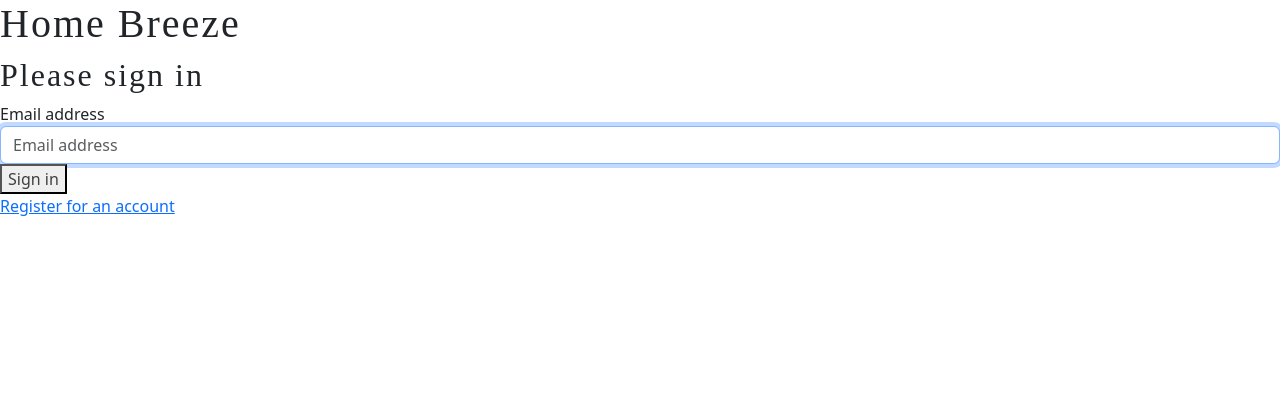
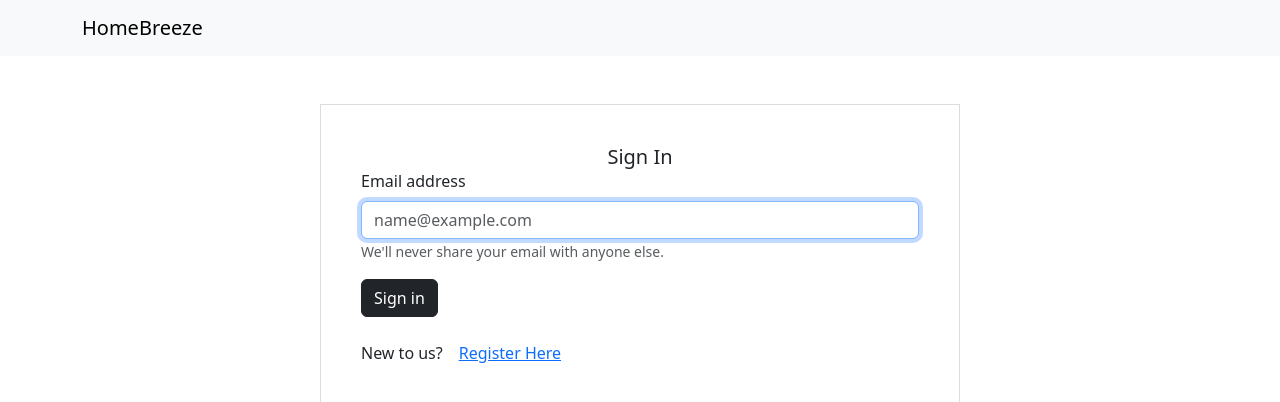
Before and after one commit to Tingting0618/HomeBreeze, a React (Create React App) app: page /login in a window 1280 px wide. Shown: the top 402 px of the page. Built offline with nearby package versions, Linux system fonts and the light colour scheme.

Commit message:
sort finished

```diff
--- a/src/App.js
+++ b/src/App.js
@@ -20,6 +20,12 @@ function App() {
               </>
             );
           } else {
+          //  return (
+          //     <>
+          //       <NavBar_main />
+          //       <ApplicationViews />
+          //     </>
+          //   );
             return <Redirect to="/login" />;
           }
         }}
--- a/src/components/ApplicationView.js
+++ b/src/components/ApplicationView.js
@@ -2,6 +2,7 @@ import React from "react"
 import { Route } from "react-router-dom"
 import { HomeProvider } from "./home/HomeProvider"
 import { MyHomeList } from "./home/MyHomeList"
+import { FeaturedList } from "./home/FeaturedList"
 import { HomeList } from "./home/HomeList"
 import { HomeForm } from "./home/HomeForm"
 import { HomeDetail } from "./home/HomeDetails"
@@ -13,7 +14,7 @@ export const ApplicationViews = () => {
             <HomeProvider>
                 <Route exact path="/">
                     <SearchBar />
-                    <HomeList />
+                    <FeaturedList />
                 </Route>
 
                 <Route path="/buy">
--- a/src/components/auth/Login.css
+++ b/src/components/auth/Login.css
@@ -1,4 +1,14 @@
 .dialog {
-    min-width: 15rem;
-    min-height: 5rem;
-  }
+  min-width: 15rem;
+  min-height: 5rem;
+}
+
+
+
+.signin{
+background-color: white;
+margin: auto;
+width: 50%;
+border: 1px solid Gainsboro;
+padding: 2.5rem;
+}
--- a/src/components/auth/Login.js
+++ b/src/components/auth/Login.js
@@ -1,4 +1,5 @@
 import React, { useState } from "react"
+import {Form, Button,InputGroup,Navbar,Container,Card} from 'react-bootstrap'
 import { Link, useHistory } from "react-router-dom";
 import "./Login.css"
 
@@ -40,35 +41,63 @@ export const Login = () => {
     }
 
     return (
+        <>
+
         <main className="container--login">
             <dialog className="dialog dialog--auth" open={existDialog}>
                 <div>User does not exist</div>
                 <button className="button--close" onClick={e => setExistDialog(false)}>Close</button>
             </dialog>
-            <section>
-                <form className="form--login" onSubmit={handleLogin}>
-                    <h1>Home Breeze</h1>
-                    <h2>Please sign in</h2>
-                    <fieldset>
-                        <label htmlFor="inputEmail"> Email address </label>
+
+
+            <Navbar bg="light" variant="light">
+                <Container>
+                    <Navbar.Brand href="/">HomeBreeze</Navbar.Brand>
+                </Container>
+            </Navbar>
+            <br />
+            <br />
+            <section >
+                <Form className="signin" onSubmit={handleLogin}>
+
+                    <Card.Title style={{textAlign:"center"}}>Sign In</Card.Title>
+                        <Form>
+                            <Form.Group className="mb-3" controlId="exampleForm.ControlInput1">
+                                <Form.Label>Email address</Form.Label>
+                                <Form.Control id="email"
+                                type="email"
+                                placeholder="name@example.com"
+                                required autoFocus
+                                value={loginUser.email}
+                                onChange={handleInputChange} />
+                                <Form.Text className="text-muted">
+                                We'll never share your email with anyone else.
+                                </Form.Text>
+                            </Form.Group>
+                        </Form>
+                        {/* <label htmlFor="inputEmail"> Email address </label>
                         <input type="email"
                             id="email"
                             className="form-control"
                             placeholder="Email address"
                             required autoFocus
                             value={loginUser.email}
-                            onChange={handleInputChange} />
-                    </fieldset>
-                    <fieldset>
-                        <button type="submit">
-                            Sign in
-                        </button>
-                    </fieldset>
-                </form>
-            </section>
-            <section className="link--register">
-                <Link to="/register">Register for an account</Link>
+                            onChange={handleInputChange} /> */}
+                            <Button type="submit" variant="dark">
+                                Sign in
+                            </Button>
+
+                    <Form.Group >
+                        <br />
+                        <Form.Label style={{padding:"0em 1rem 0rem 0rem"}} >
+                            New to us?
+                        </Form.Label>
+
+                        <Link to="/register" >Register Here</Link>
+                    </Form.Group>
+                </Form>
             </section>
         </main>
+        </>
     )
 }
--- a/src/components/auth/Register.js
+++ b/src/components/auth/Register.js
@@ -65,7 +65,7 @@ export const Register = () => {
             </dialog>
 
             <form className="form--login" onSubmit={handleRegister}>
-                <h1 className="h3 mb-3 font-weight-normal">Please Register for Application Name</h1>
+                <h5 className="h3 mb-3 font-weight-normal">Please Register for Application Name</h5>
                 <fieldset>
                     <label htmlFor="firstName"> First Name </label>
                     <input type="text" name="firstName" id="firstName" className="form-control" placeholder="First name" required autoFocus value={registerUser.firstName} onChange={handleInputChange} />
--- /dev/null
+++ b/src/components/home/FeaturedList.js
@@ -0,0 +1,51 @@
+import React, { useContext, useEffect } from "react"
+import { HomeContext } from "./HomeProvider"
+import { Card, Button, Badge} from 'react-bootstrap'
+import { Link } from 'react-router-dom'
+import "./Home.css"
+
+export const FeaturedList = () => {
+  // This state changes when `getHomes()` is invoked below
+  const { homes, getHomes } = useContext(HomeContext)
+
+  //useEffect - reach out to the world for something
+  useEffect(() => {
+    getHomes()
+  }, [])
+
+  return (
+    <>
+      <div className="page" >
+        <h3>
+          Our Exclusive Listings <Badge bg="success">New</Badge>
+        </h3>
+
+        <br />
+        <section className="homes">
+          {
+            homes.map(home => {
+              return (
+                <>
+                  <Card key={home.id} style={{ width: '18rem', margin: '0.3rem' }}>
+                    <Card.Img variant="top" src={home.imageUrl} />
+                    <Card.Body>
+                      <Card.Title href="#">{home.address1}</Card.Title>
+                      <Card.Subtitle className="mb-2 text-muted">${home.price}, {home.bed} beds, {home.bath} baths</Card.Subtitle>
+                      <Card.Subtitle className="mb-2 text-muted">{home.sqft} sqft, {home.land} Acers</Card.Subtitle>
+
+                      <Card.Text>
+                        {home.desc.substring(0, 90)}...
+                      </Card.Text>
+                      <Link to={`/homes/detail/${home.id}`}> <Button variant="secondary" >See Details</Button></Link>
+                    </Card.Body>
+                  </Card>
+
+                </>
+              )
+            })
+          }
+        </section>
+      </div>
+    </>
+  )
+}
--- a/src/components/home/HomeForm.js
+++ b/src/components/home/HomeForm.js
@@ -26,6 +26,7 @@ export const HomeForm = () => {
         if (homeId) {
             updateHome({
                 id: home.id,
+                popularity: home.price/home.bed,
                 userId: parseInt(sessionStorage.getItem("homebreeze_user")),
                 aName: home.aName,
                 aEmail: home.aEmail,
@@ -46,6 +47,7 @@ export const HomeForm = () => {
         } else {
             addHome({
                 userId: parseInt(sessionStorage.getItem("homebreeze_user")),
+                popularity: home.price/home.bed,
                 aName: home.aName,
                 aEmail: home.aEmail,
                 aPhone: home.aPhone,
--- a/src/components/nav/NavBar.js
+++ b/src/components/nav/NavBar.js
@@ -1,11 +1,32 @@
 import React from "react"
 import { Button, Navbar, Container, Nav } from 'react-bootstrap'
+import { Route, Redirect } from "react-router-dom";
+import { Login } from "../auth/Login";
+import { Register } from "../auth/Register";
 
 
 export const NavBar_main = (props) => {
     const  logout = () => {
         sessionStorage.clear();
         window.location.href = '/';
+      }
+
+    const  login = () => {
+        return (
+            <>
+            <Route
+                render={() => {
+                    return <Redirect to="/login" />;
+                }}
+            />
+            <Route path="/login">
+                <Login />
+            </Route>
+            <Route path="/register">
+                <Register />
+            </Route>
+            </>
+        );
       }
 
     return (
@@ -19,6 +40,7 @@ export const NavBar_main = (props) => {
                         {/* <Nav.Link href="/rent">Rent</Nav.Link>
                         <Nav.Link href="/service">Service</Nav.Link> */}
                         <Nav.Link href="/mylistings">My Listings</Nav.Link>
+                        <Button className="navbar__link" variant="light" onClick={login}>Log In</Button>
                         <Button className="navbar__link" variant="light" onClick={logout}>Log Out</Button>
                     </Nav>
                 </Container>
```
Also changed, not shown: src/components/home/HomeList.js (+58 -13 lines).
